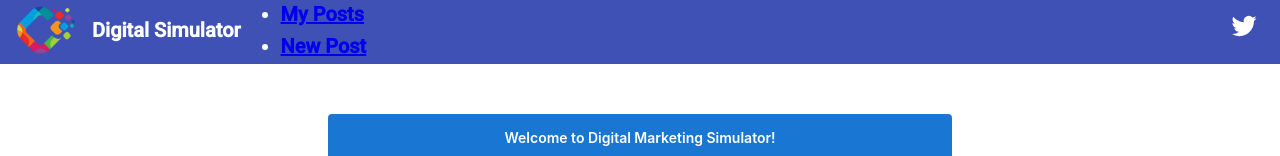
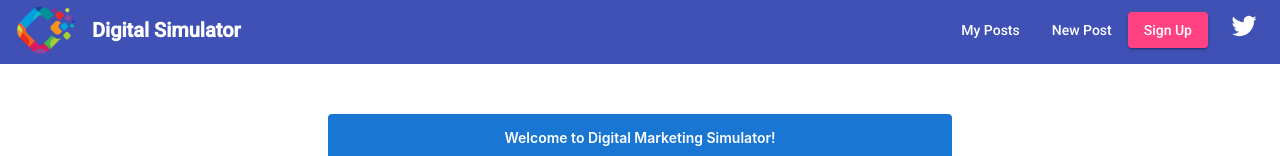
Before and after one commit to athmekr/digital-simulator, an Angular app: page / in a window 1280 px wide. Shown: the top 156 px of the page. Built offline with nearby package versions, Linux system fonts and the light colour scheme; no server answers.

Commit message:
Added mat-buttons

```diff
--- a/src/app/app-routing.module.ts
+++ b/src/app/app-routing.module.ts
@@ -6,7 +6,8 @@ import { PostCreateComponent } from './posts/post-create/post-create.component';
 
 const routes: Routes = [
   { path: '', component: PostListComponent },
-  { path: 'create', component: PostCreateComponent }
+  { path: 'create', component: PostCreateComponent },
+  { path: 'edit/:postId', component: PostCreateComponent }
 ];
 
 @NgModule({
--- a/src/app/header/header.component.css
+++ b/src/app/header/header.component.css
@@ -25,5 +25,5 @@
 }
 
 .spacer {
-  flex: 1;
+  flex: 1 1 auto;
 }
--- a/src/app/header/header.component.html
+++ b/src/app/header/header.component.html
@@ -6,15 +6,13 @@
       src="assets/img/digital-simulator-logo.png"
     />
     <span>Digital Simulator</span>
-    <ul>
-      <li>
-        <a routerLink="/">My Posts</a>
-      </li>
-      <li>
-        <a routerLink="/create">New Post</a>
-      </li>
-    </ul>
+
     <div class="spacer"></div>
+
+    <a mat-button routerLink="/">My Posts</a>
+    <a mat-button routerLink="/create" routerLinkActive="mat-warn">New Post</a>
+    <a mat-raised-button color="accent" routerLink="">Sign Up</a>
+
     <a aria-label="Angular on twitter" target="_blank" rel="noopener" href="https://twitter.com/athmekr" title="Twitter">
       <svg id="twitter-logo" height="24" data-name="Logo" xmlns="http://www.w3.org/2000/svg" viewBox="0 0 400 400">
         <rect width="400" height="400" fill="none"/>
```
Lines whose indentation alone changed are shown as unchanged.
